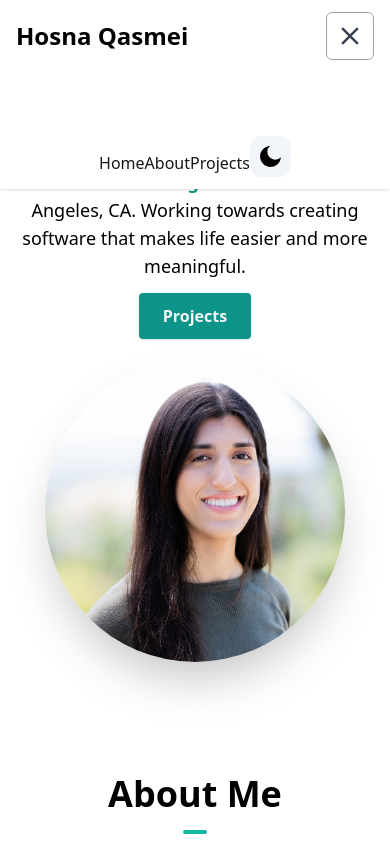
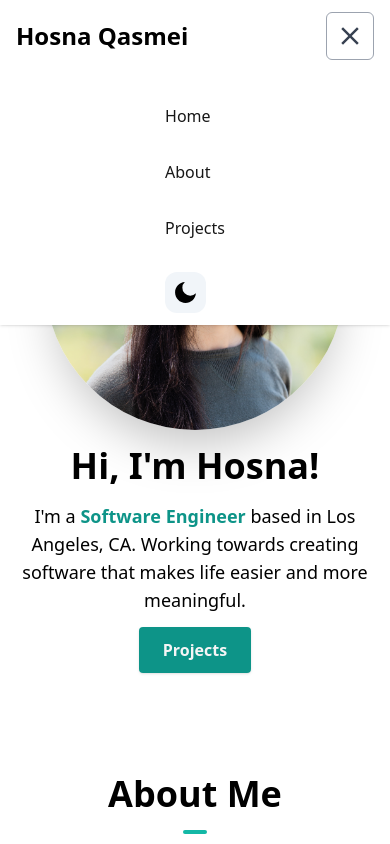
Before and after one commit to roman-jasinski/Portfolio, a Next.js app: page / in a window 390 px wide. Both pictures are taken after a click on the button 351 px from the left and 35 px from the top of the page. Shown: the top 844 px of the page. Built offline with nearby package versions, Linux system fonts and the light colour scheme.

Commit message:
Fixed project button flex

```diff
--- a/components/HeroSection.tsx
+++ b/components/HeroSection.tsx
@@ -6,7 +6,7 @@ import Image from "next/image"
 const HeroSection = () => {
   return (
     <section id="home" className="-top-12">
-      <div className="flex flex-col-reverse text-center items-center justify-center my-24 md:flex-row md:text-left">
+      <div className="flex flex-col text-center items-center justify-center my-24 md:flex-row md:text-left">
         <div className="md:w-1/2">
           <Image
             src="/headshot.png"
--- a/components/Navbar.tsx
+++ b/components/Navbar.tsx
@@ -68,7 +68,7 @@ export default function Navbar() {
                     className={
                       pathname == `${item.id}`
                         ? "font-bold"
-                        : "text-neutral-900  hover:text-neutral-500 dark:text-neutral-100"
+                        : "block lg:inline-block text-neutral-900  hover:text-neutral-500 dark:text-neutral-100"
                     }
                     href={item.id}
                     onClick={() => setNavbar(!navbar)}
--- a/components/ProjectsSection.tsx
+++ b/components/ProjectsSection.tsx
@@ -58,7 +58,7 @@ const ProjectsSection = () => {
                   <p className="text-xl leading-7 mb-4 text-neutral-600 dark:text-neutral-400">
                     {project.description}
                   </p>
-                  <div className="flex flex-col align-bottom md:flex-row md:space-x-4">
+                  <div className="flex flex-row align-bottom space-x-4">
                     <Link href={project.github} target="_blank">
                       <BsGithub
                         size={30}
```
